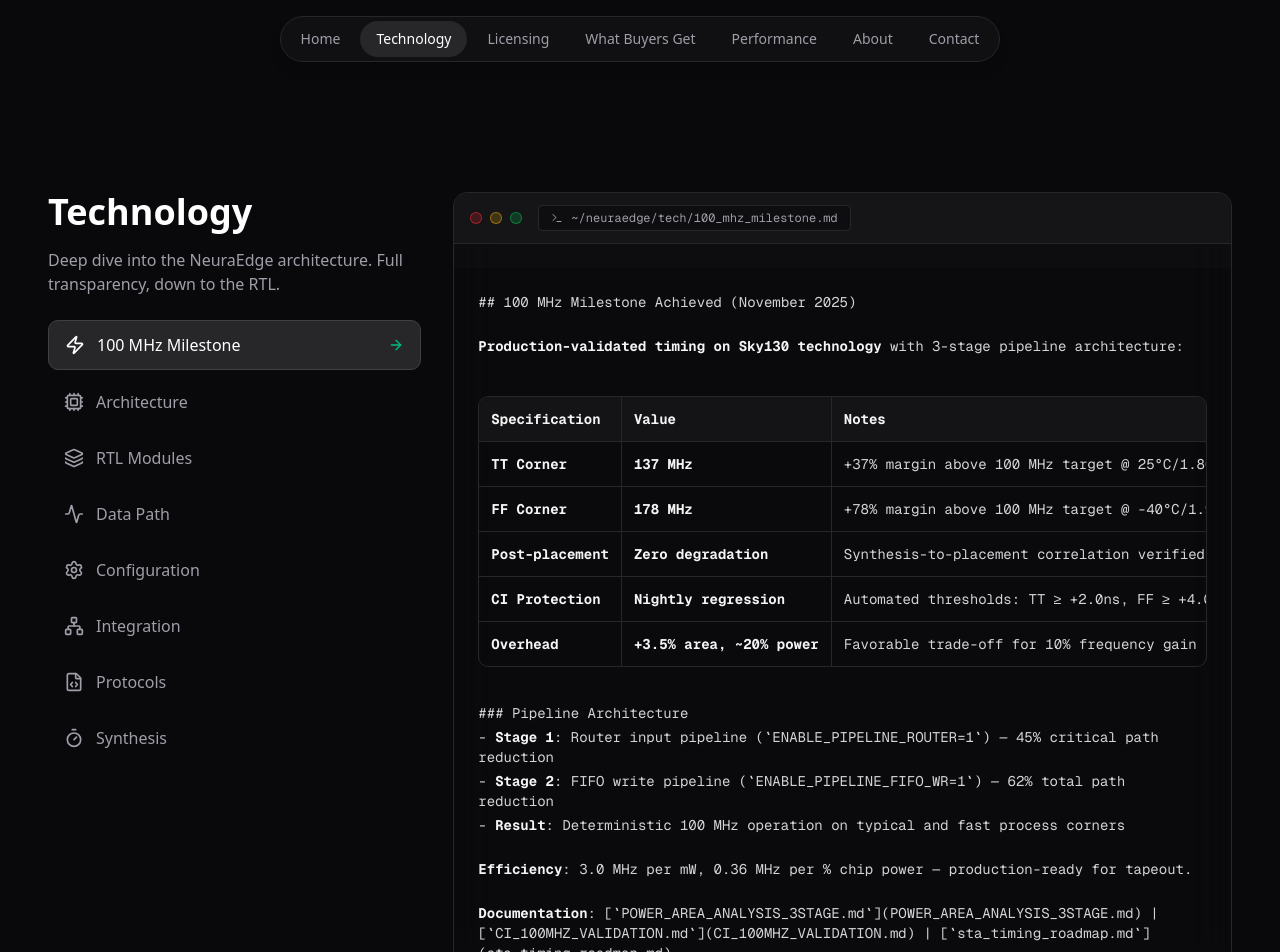
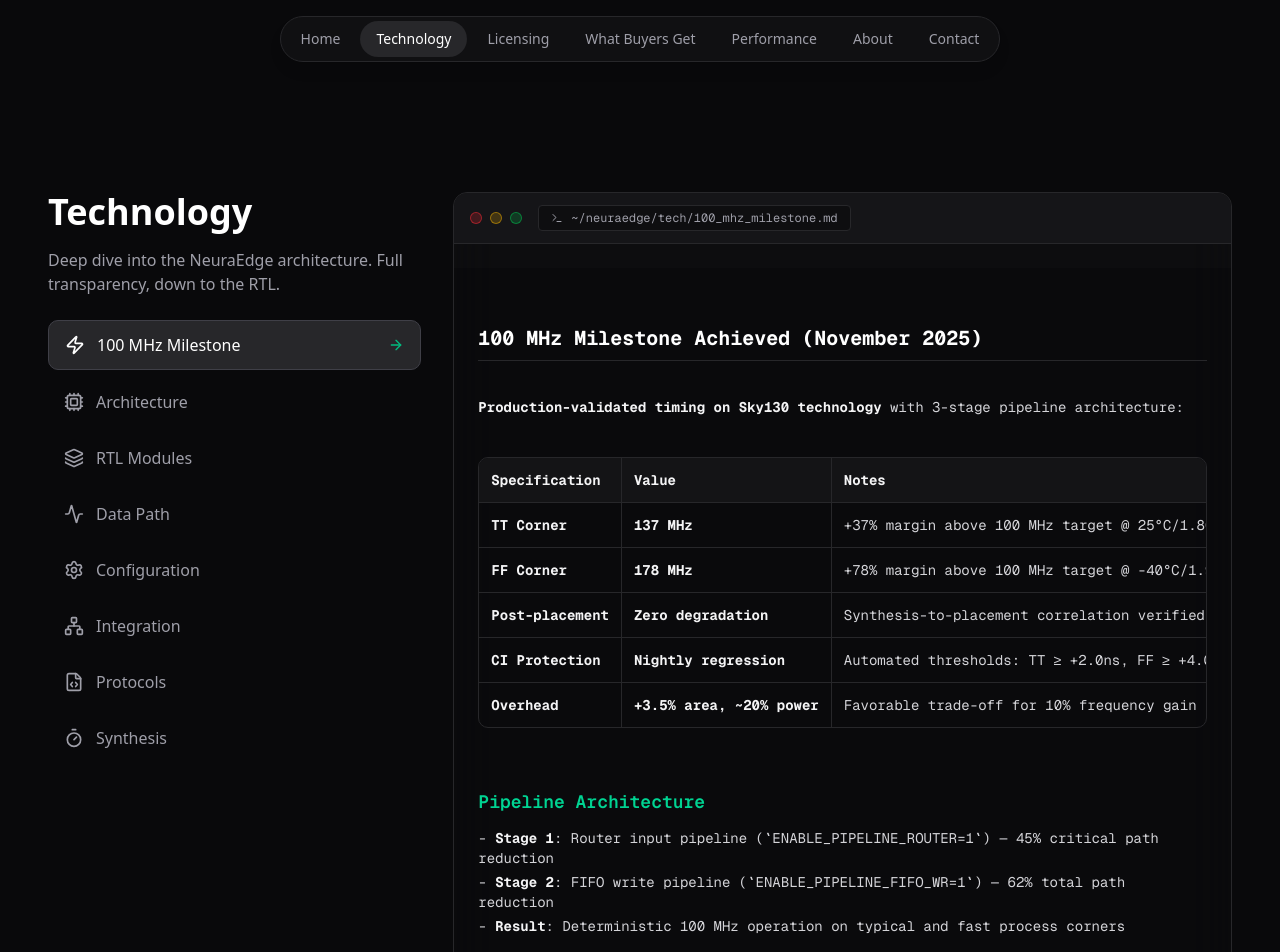
Before and after one commit to BPcore/bpcore-site, a Next.js app: page /technology in a window 1280 px wide. Shown: the top 952 px of the page. Built offline with nearby package versions, Linux system fonts and the light colour scheme.

Commit message:
Implement markdown heading rendering in TechSpecsSection

```diff
--- a/src/components/sections/TechSpecsSection.tsx
+++ b/src/components/sections/TechSpecsSection.tsx
@@ -322,6 +322,10 @@ export function TechSpecsSection() {
                 } else {
                     blocks.push({ type: "table", lines: [line] });
                 }
+            } else if (line.trim().startsWith("## ")) {
+                blocks.push({ type: "h2", content: line.replace("## ", "").trim() });
+            } else if (line.trim().startsWith("### ")) {
+                blocks.push({ type: "h3", content: line.replace("### ", "").trim() });
             } else {
                 blocks.push({ type: "text", content: line });
             }
@@ -352,6 +356,22 @@ export function TechSpecsSection() {
                             </tbody>
                         </table>
                     </div>
+                );
+            }
+
+            if (block.type === "h2") {
+                return (
+                    <h2 key={index} className="text-xl font-bold text-white mt-8 mb-4 border-b border-zinc-800 pb-2">
+                        {renderText(block.content)}
+                    </h2>
+                );
+            }
+
+            if (block.type === "h3") {
+                return (
+                    <h3 key={index} className="text-lg font-semibold text-emerald-400 mt-6 mb-3">
+                        {renderText(block.content)}
+                    </h3>
                 );
             }
 
```
